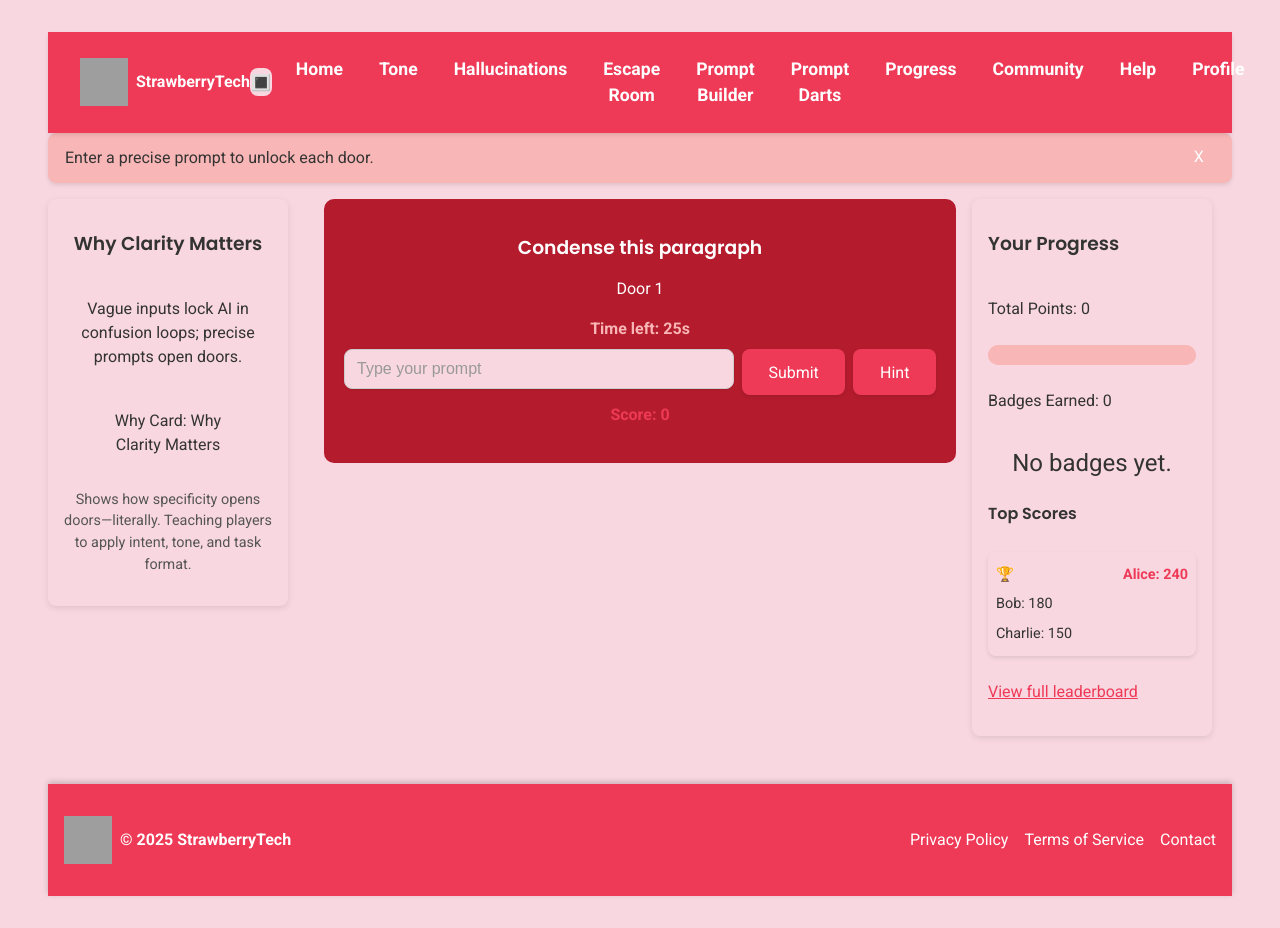
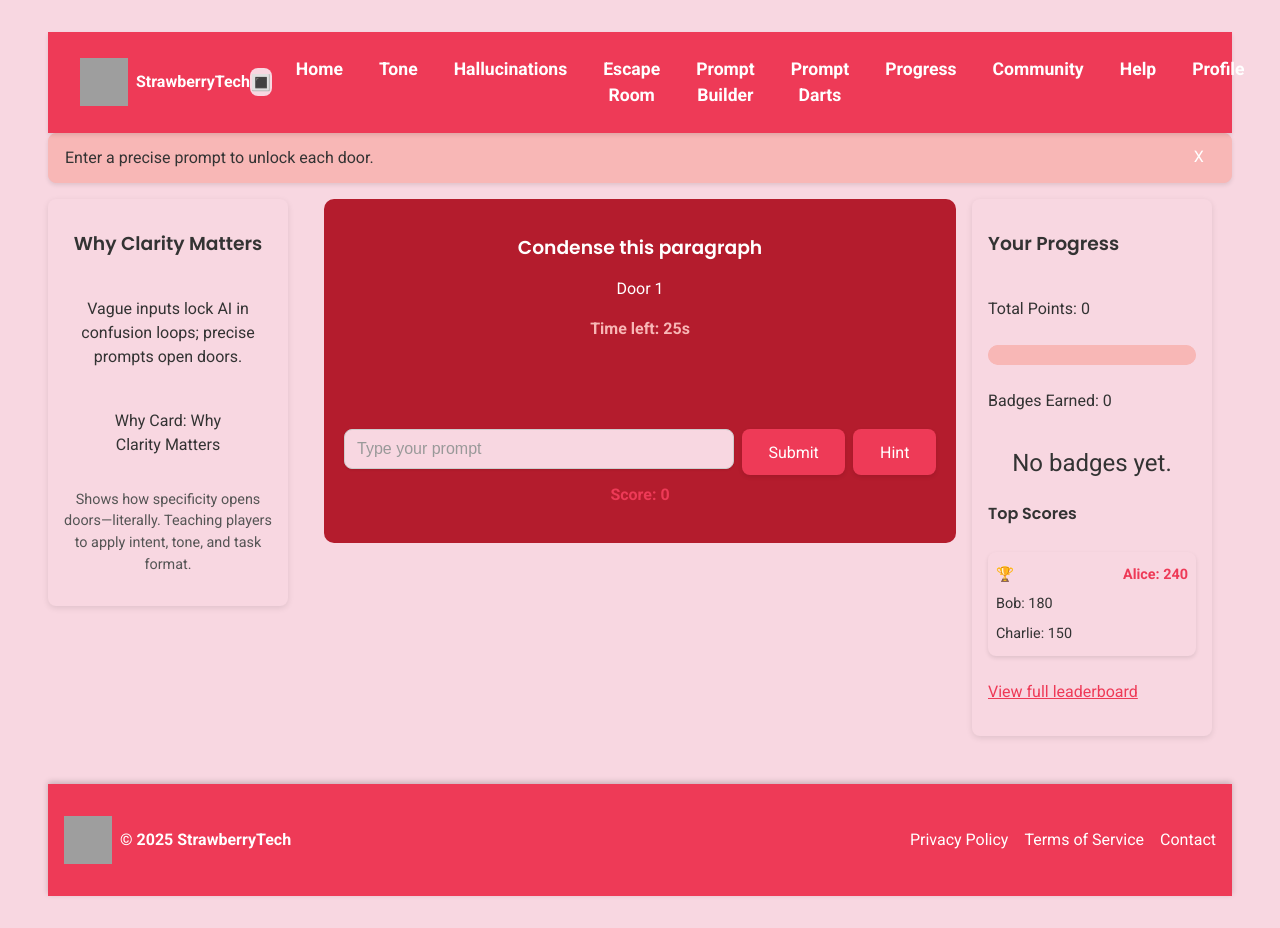
Before and after one commit to unnamedmistress/StrawberryTech, a React (Vite) app in the folder learning-games/: page /games/escape in a window 1280 px wide. Built offline with nearby package versions, Linux system fonts and the light colour scheme; grey boxes are pictures that could not be loaded.

Commit message:
Add progressive door message reveal

```diff
--- a/learning-games/src/pages/ClarityEscapeRoom.css
+++ b/learning-games/src/pages/ClarityEscapeRoom.css
@@ -84,6 +84,11 @@
   margin-bottom: 0.5rem;
 }
 
+.door-progress {
+  min-height: 4rem;
+  margin-bottom: 0.5rem;
+}
+
 .progress-sidebar {
   grid-area: progress;
 }
--- a/learning-games/src/pages/ClarityEscapeRoom.tsx
+++ b/learning-games/src/pages/ClarityEscapeRoom.tsx
@@ -1,4 +1,5 @@
 import { useState, useEffect, useContext } from 'react'
+import { motion } from 'framer-motion'
 import ProgressSidebar from '../components/layout/ProgressSidebar'
 import InstructionBanner from '../components/ui/InstructionBanner'
 import { UserContext } from '../context/UserContext'
@@ -37,6 +38,14 @@ export default function ClarityEscapeRoom() {
   const [start] = useState(() => Date.now())
   const [timeLeft, setTimeLeft] = useState(30)
   const [hintVisible, setHintVisible] = useState(false)
+  const [openPercent, setOpenPercent] = useState(0)
+  const segments = [
+    'The door creaks open a little.',
+    'A sliver of light spills through.',
+    'Almost there, keep going...',
+    'The door swings wide open!'
+  ]
+  const [revealIndex, setRevealIndex] = useState(0)
 
   const current = tasks[door]
 
@@ -95,6 +104,20 @@ export default function ClarityEscapeRoom() {
   }, [door])
 
   useEffect(() => {
+    const percent = Math.round((door / tasks.length) * 100)
+    setOpenPercent(percent)
+  }, [door, tasks.length])
+
+  useEffect(() => {
+    const thresholds = [25, 50, 75, 100]
+    for (let i = 0; i < thresholds.length; i++) {
+      if (openPercent >= thresholds[i] && revealIndex < i + 1) {
+        setRevealIndex(i + 1)
+      }
+    }
+  }, [openPercent, revealIndex])
+
+  useEffect(() => {
     if (door === tasks.length) {
       setScore('escape', score)
     }
@@ -125,6 +148,19 @@ export default function ClarityEscapeRoom() {
           <h3>{current.hint}</h3>
           <p className="hint">Door {door + 1}</p>
           <p className="timer">Time left: {timeLeft}s</p>
+          <p className="door-progress">
+            {segments.slice(0, revealIndex).map((text, idx) => (
+              <motion.span
+                key={idx}
+                initial={{ opacity: 0 }}
+                animate={{ opacity: 1 }}
+                transition={{ duration: 0.5 }}
+                style={{ display: 'block' }}
+              >
+                {text}
+              </motion.span>
+            ))}
+          </p>
           <form onSubmit={handleSubmit} className="prompt-form">
             <input
               value={input}
```
